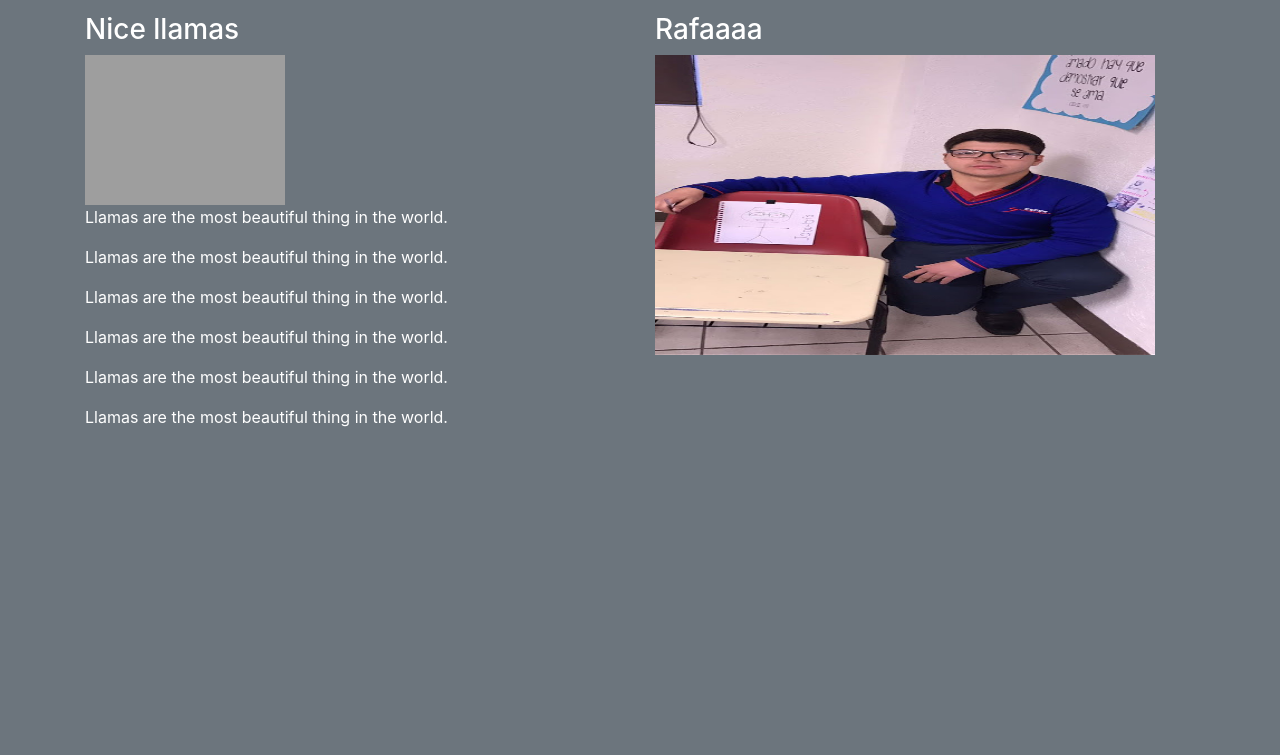
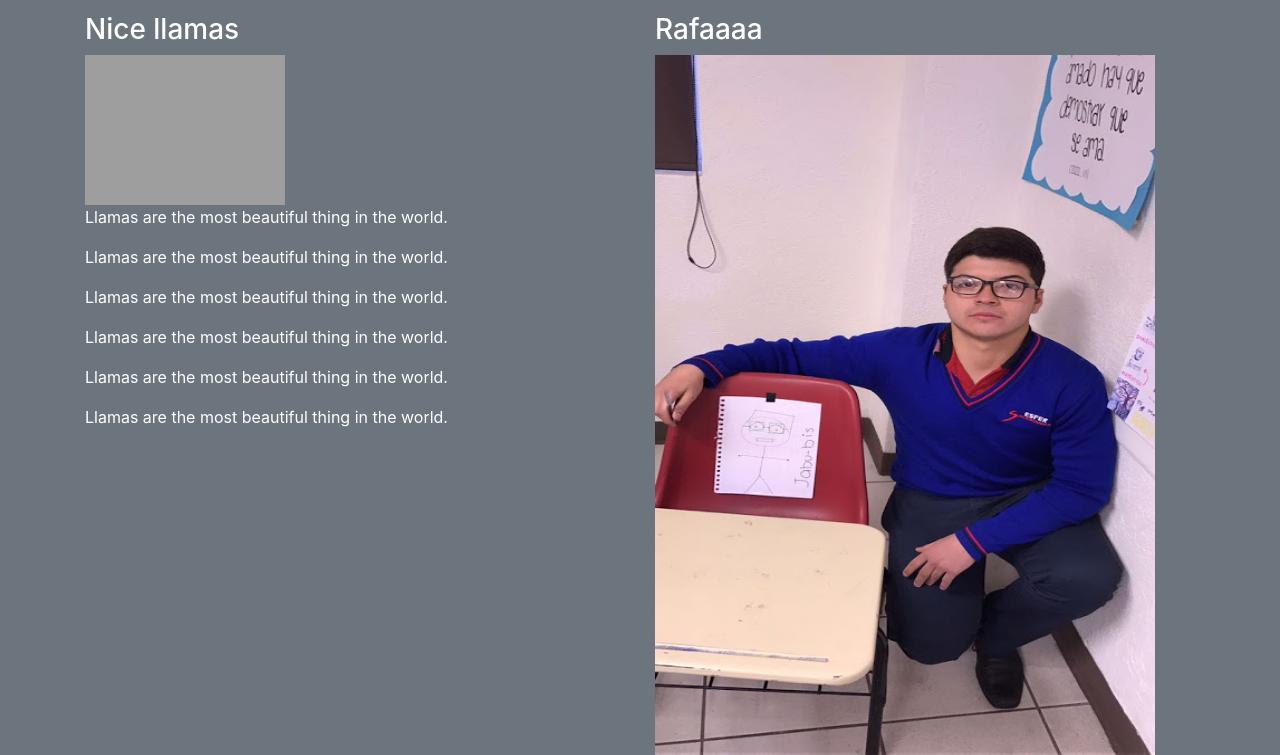
Before and after one commit to Javy145/Llamas2, a plain HTML site: page index.html in a window 1280 px wide. Shown: the part 1198-1953 px from the top of the page. Before the commit the page ends 1643 px from the top, so only its background shows below. Drawn offline with nearby package versions, Linux system fonts and the light colour scheme; grey boxes are pictures that could not be loaded.

Commit message:
Update index.html

```diff
--- a/index.html
+++ b/index.html
@@ -77,7 +77,7 @@
     </div>
     <div class="col-sm-6">
       <h3  id="Llamas" >Rafaaaa</h3>
-      <img src="Rafaaa.jpg" alt="Cinque Terre"width="500" height="300" >
+      <img src="Rafaaa.jpg" alt="Cinque Terre"width="500" height="700" >
     </div>
 
   </div>
```
